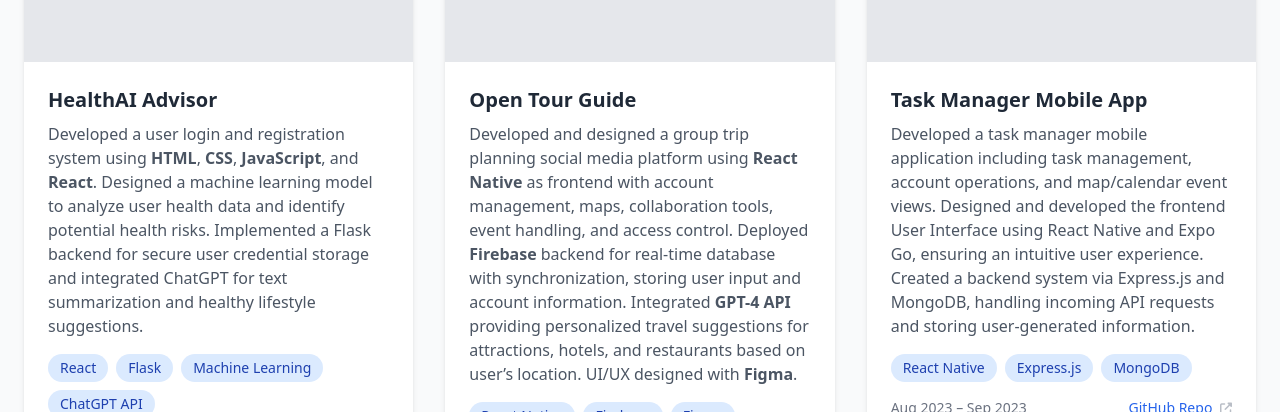
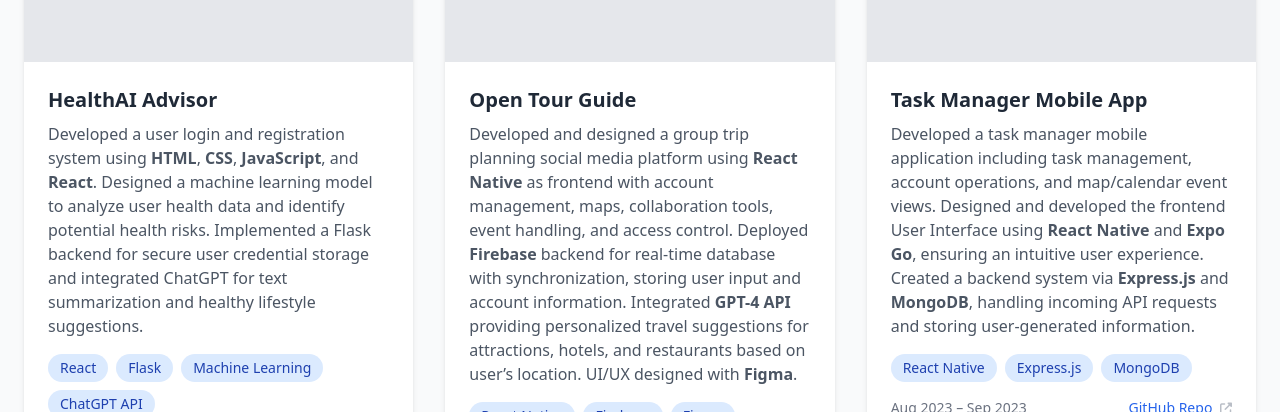
Before and after one commit to aaronwork1205/personal-page, a plain HTML site: page index.html in a window 1280 px wide. Shown: the part 1960-2372 px from the top of the page. Drawn offline with nearby package versions, Linux system fonts and the light colour scheme.

Commit message:
highlight some techs

```diff
--- a/index.html
+++ b/index.html
@@ -198,7 +198,7 @@
                     </div>
                     <div class="p-6">
                         <h3 class="text-xl font-semibold text-gray-800 mb-2">Task Manager Mobile App</h3>
-                        <p class="text-gray-600 mb-4">Developed a task manager mobile application including task management, account operations, and map/calendar event views. Designed and developed the frontend User Interface using React Native and Expo Go, ensuring an intuitive user experience. Created a backend system via Express.js and MongoDB, handling incoming API requests and storing user-generated information.</p>
+                        <p class="text-gray-600 mb-4">Developed a task manager mobile application including task management, account operations, and map/calendar event views. Designed and developed the frontend User Interface using <b>React Native</b> and <b>Expo Go</b>, ensuring an intuitive user experience. Created a backend system via <b>Express.js</b> and <b>MongoDB</b>, handling incoming API requests and storing user-generated information.</p>
                         <div class="flex flex-wrap gap-2 mb-4">
                             <span class="px-3 py-1 bg-blue-100 text-blue-800 text-sm rounded-full">React Native</span>
                             <span class="px-3 py-1 bg-blue-100 text-blue-800 text-sm rounded-full">Express.js</span>
```
